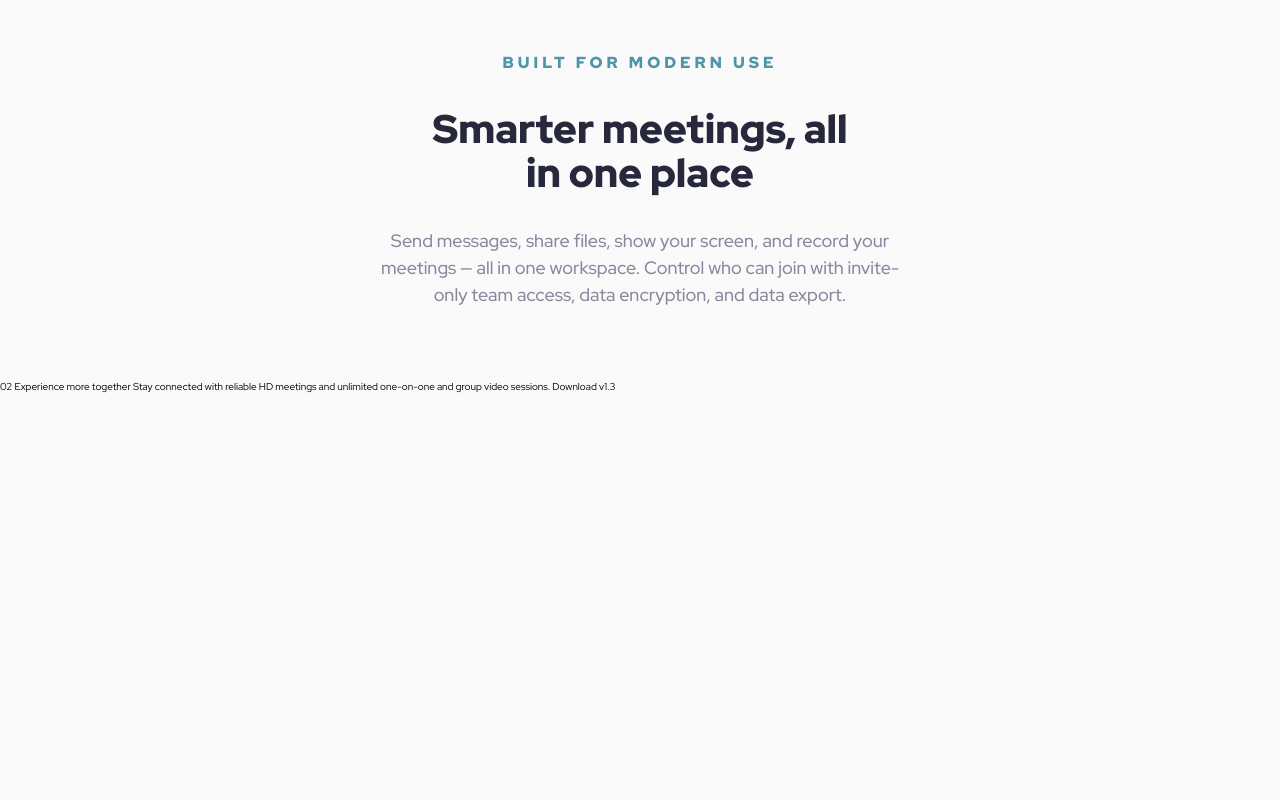
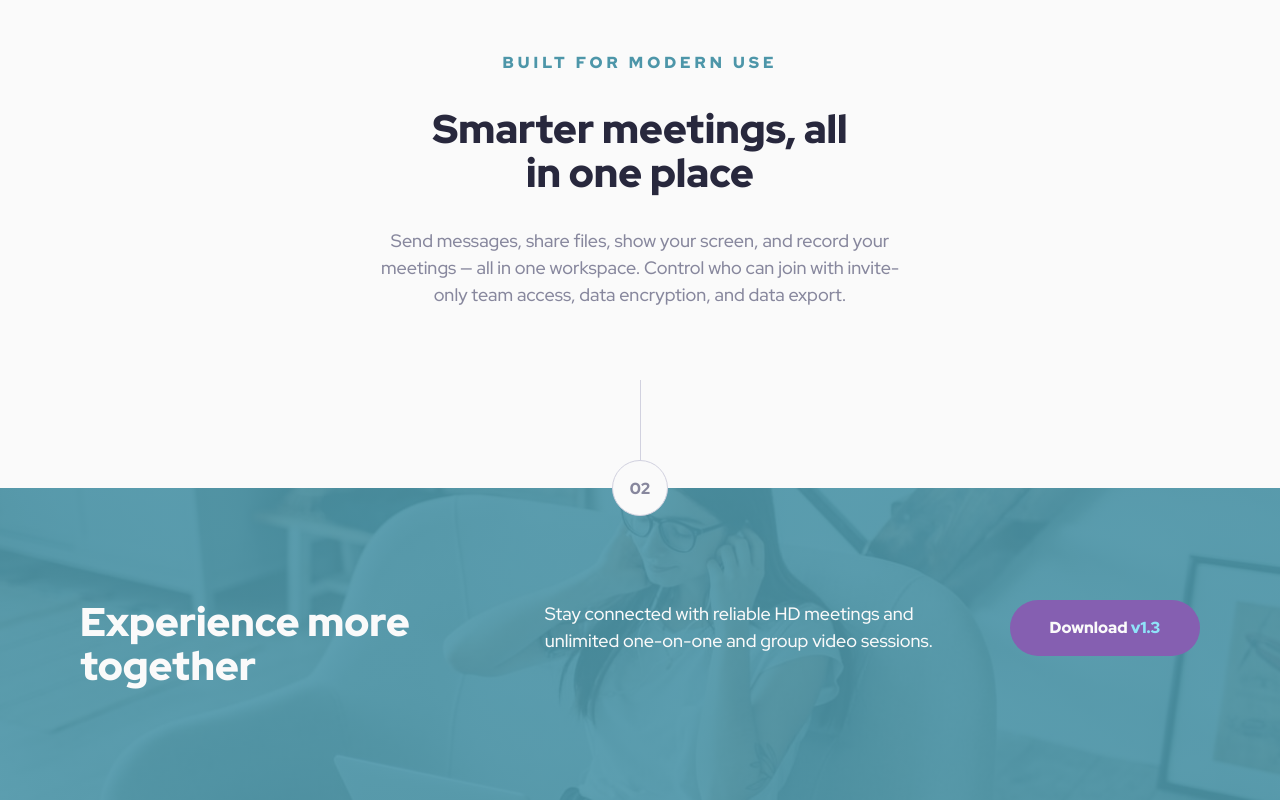
Before and after one commit to nitinrs95/meet-landing-page, a plain HTML site: page index.html in a window 1280 px wide. Shown: the part 1222-2022 px from the top of the page. Before the commit the page ends 1615 px from the top, so only its background shows below. Drawn offline with Linux system fonts and the light colour scheme.

Commit message:
feat(desktop-layout): add footer section

```diff
--- a/index.html
+++ b/index.html
@@ -41,7 +41,9 @@
               Meet makes it easy to connect with others face-to-face virtually
               and collaborate across any device.
             </p>
-            <a href="#" class="btn btn--primary">Download v1.3</a>
+            <a href="#" class="btn btn--primary"
+              >Download <span class=""> v1.3</span></a
+            >
             <a href="#" class="btn btn--secondary">What is it?</a>
           </div>
 
@@ -109,8 +111,26 @@
       </section>
     </main>
     <footer>
-      02 Experience more together Stay connected with reliable HD meetings and
-      unlimited one-on-one and group video sessions. Download v1.3
+      <div class="number-container footer__number-container">
+        <div class="line"></div>
+        <div class="circle-container">
+          <span class="circle-text">02</span>
+        </div>
+      </div>
+      <div class="footer-container">
+        <div class="footer-content">
+          <h2 class="footer-content__secondary-heading">
+            Experience more together
+          </h2>
+          <p class="footer-content__summary">
+            Stay connected with reliable HD meetings and unlimited one-on-one
+            and group video sessions.
+          </p>
+          <a href="#" class="footer-content__button btn"
+            >Download <span>v1.3</span></a
+          >
+        </div>
+      </div>
     </footer>
   </body>
 </html>
--- a/sass/abstracts/_mixins.scss
+++ b/sass/abstracts/_mixins.scss
@@ -23,5 +23,4 @@
   font-weight: v.$fw-black;
   font-size: v.$fs-base;
   line-height: v.$lh-large;
-  //   letter-spacing: v.$ls-normal;
 }
--- a/sass/components/_buttons.scss
+++ b/sass/components/_buttons.scss
@@ -8,11 +8,12 @@
   display: inline-block;
   @include a.text-preset-5;
   transition: background-color 0.2s ease-in;
+  cursor: pointer;
 
-  // span {
-  //   display: inline-block;
-  //   color: a.$color-cyan-300;
-  // }
+  span {
+    display: inline-block;
+    color: a.$color-cyan-300;
+  }
 
   &--primary:link,
   &--primary:visited {
@@ -21,7 +22,7 @@
   }
 
   &--primary:hover,
-  &--primary {
+  &--primary:active {
     background-color: a.$color-cyan-300;
   }
 
--- a/sass/components/_number.scss
+++ b/sass/components/_number.scss
@@ -1,4 +1,11 @@
 @use "../abstracts/" as a;
+
+.number-container {
+  display: flex;
+  flex-direction: column;
+  justify-content: center;
+  align-items: center;
+}
 
 .line {
   width: 1px;
@@ -14,6 +21,7 @@
   height: 56px;
   border-radius: 50%;
   border: 1px solid a.$color-slate-300;
+  background-color: a.$color-white;
 }
 .circle-text {
   color: a.$color-slate-600;
--- a/sass/layout/_container-main.scss
+++ b/sass/layout/_container-main.scss
@@ -8,21 +8,10 @@
   gap: 6.4rem;
   width: 112rem;
 
-  .number-container {
-    display: flex;
-    flex-direction: column;
-    justify-content: center;
-    align-items: center;
-  }
-
   &__images {
     display: flex;
-
-    // grid-template-columns: repeat(auto-fit, 256px);
-    // grid-template-columns: repeat(auto-fit, minmax(min(256px, 100%), 1fr));
     gap: 3.2rem;
     width: 100%;
-    // flex-grow: 1;
 
     img {
       width: 100%;
--- /dev/null
+++ b/sass/layout/_footer-container.scss
@@ -0,0 +1,58 @@
+@use "../abstracts/" as a;
+
+.footer-container {
+  width: 100%;
+  margin: 0 auto;
+  display: flex;
+  justify-content: center;
+  align-items: center;
+
+  padding: 11.2rem 8rem;
+  background-image: linear-gradient(
+      to right bottom,
+      rgba(a.$color-cyan-600, 0.9),
+      rgba(a.$color-cyan-600, 0.9)
+    ),
+    url(../../assets/desktop/image-footer.jpg);
+  background-size: cover;
+  background-position: bottom;
+  background-repeat: no-repeat;
+}
+
+.footer-content {
+  width: 112rem;
+  display: flex;
+  justify-content: center;
+  gap: 3.2rem;
+  &__secondary-heading {
+  }
+
+  &__secondary-heading {
+    flex: 1;
+    color: a.$color-white;
+  }
+
+  &__summary {
+    flex: 1;
+    color: a.$color-white;
+  }
+
+  &__button {
+    span {
+      color: a.$color-purple-300;
+    }
+
+    &:link,
+    &:visited {
+      background-color: a.$color-purple-600;
+      align-self: flex-start;
+      width: auto;
+      flex-shrink: 0;
+    }
+
+    &:hover,
+    &:active {
+      background-color: a.$color-purple-300;
+    }
+  }
+}
--- a/sass/layout/_footer.scss
+++ b/sass/layout/_footer.scss
@@ -1,3 +1,15 @@
+@use "../abstracts/" as a;
+
 footer {
   max-width: 144rem;
+  margin: 0 auto;
+
+  display: flex;
+  flex-direction: column;
+  justify-content: center;
 }
+
+.footer__number-container {
+  margin-bottom: -2.8rem;
+  z-index: 1;
+}
--- a/sass/layout/_hero-container.scss
+++ b/sass/layout/_hero-container.scss
@@ -32,7 +32,6 @@
     column-gap: 1.7rem;
     justify-items: center;
     justify-content: space-between;
-    // align-items: center;
     text-align: center;
   }
 
--- a/sass/layout/_index.scss
+++ b/sass/layout/_index.scss
@@ -3,3 +3,4 @@
 @use "./hero-container";
 @use "./container-main";
 @use "./footer";
+@use "./footer-container";
```
Also changed, not shown: css/main.css, 1 other file.
